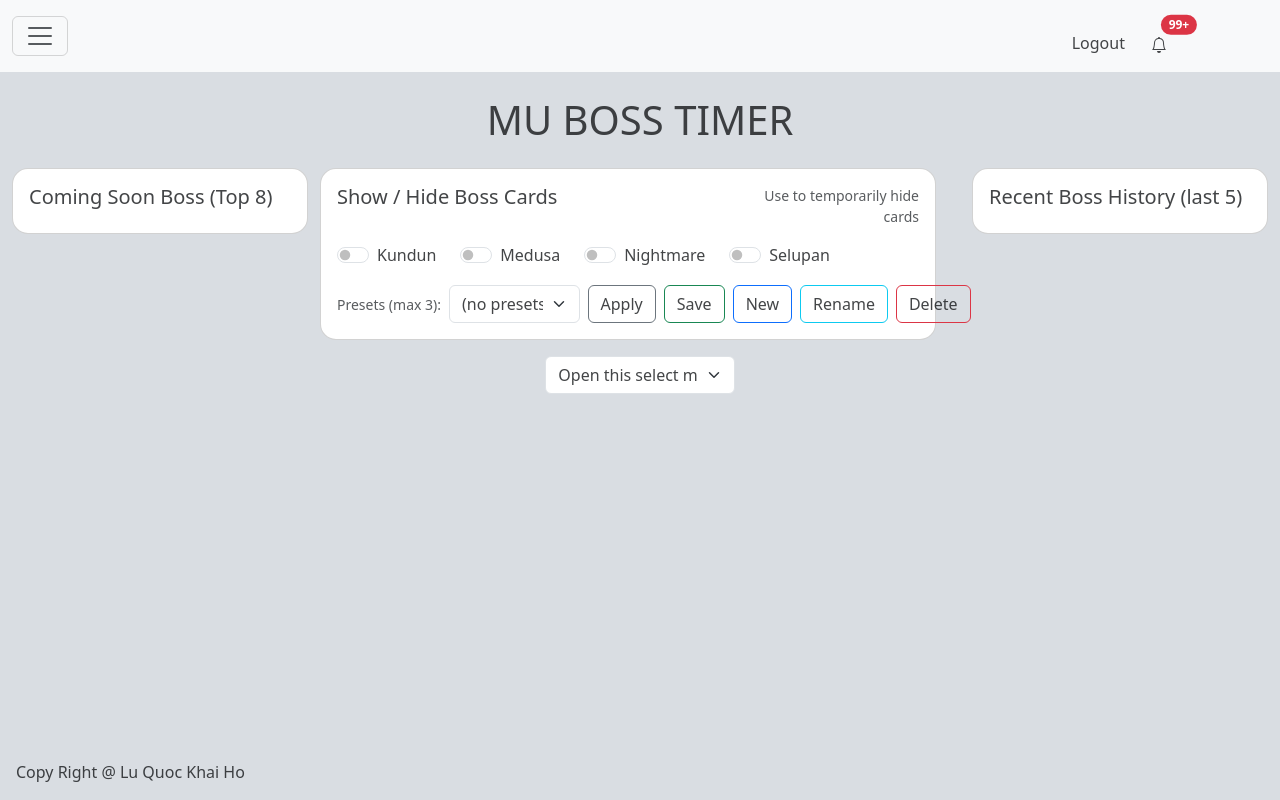
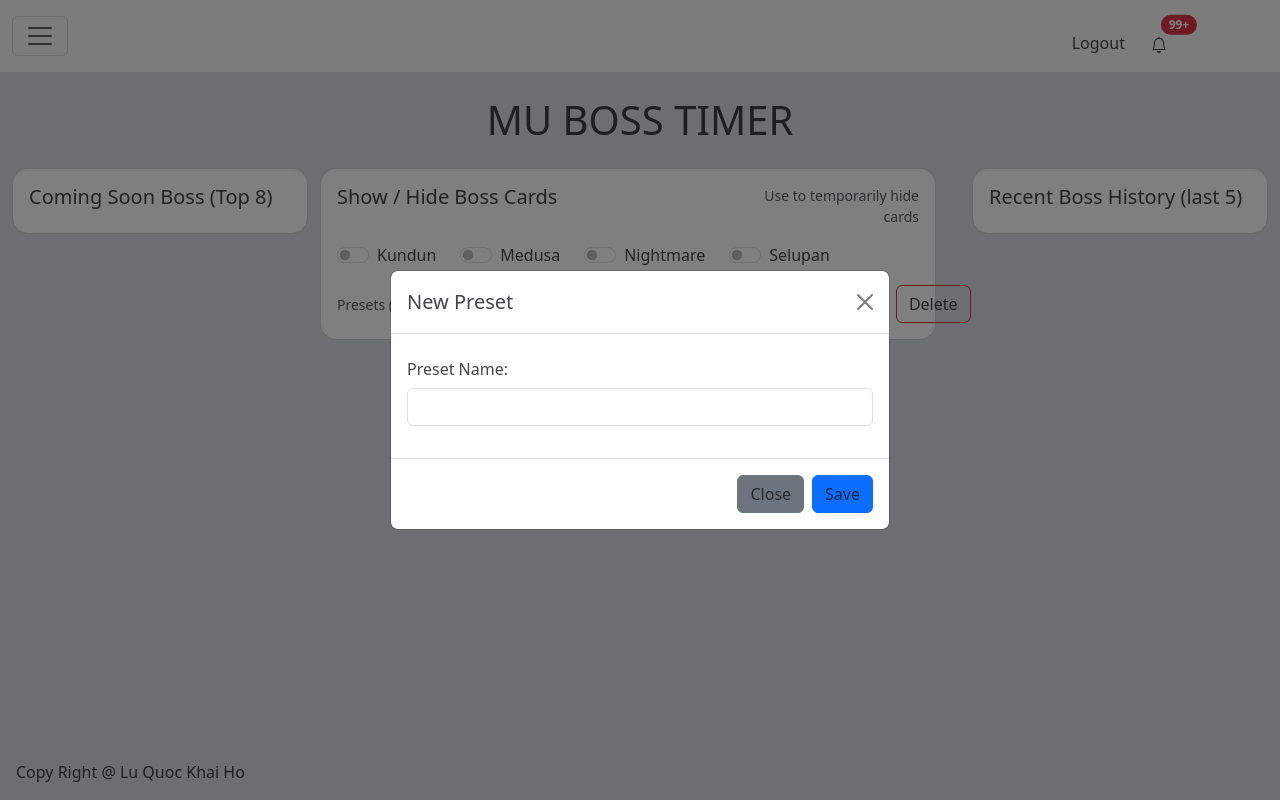
Before and after one commit to holuquockhai/gavin-mu-bosses-appearance, a React (Vite) app in the folder react-project/: page / in a window 1280 px wide. Both pictures are taken after a click on the button "New". Built offline with nearby package versions, Linux system fonts and the light colour scheme.

Commit message:
update preset elements and create upcComingBossSlice layout

```diff
--- a/react-project/index.html
+++ b/react-project/index.html
@@ -4,7 +4,7 @@
     <meta charset="UTF-8" />
     <link rel="icon" type="image/svg+xml" href="/vite.svg" />
     <meta name="viewport" content="width=device-width, initial-scale=1.0" />
-    <title>react-project</title>
+    <title>MU BOSS TIMER</title>
     <script type="module" src="src/js/main.js"></script>
   </head>
 
--- a/react-project/src/components/MainContent.jsx
+++ b/react-project/src/components/MainContent.jsx
@@ -1,10 +1,11 @@
 import React, { useState } from 'react';
 import { useSelector, useDispatch } from 'react-redux'
 import { markBossAsShowed } from '../js/bossSlice';
-import BossTimerCard from "./BossTimerCard"
+import BossTimerCard from "./BossTimerCard";
+import PresetControlForm from './PresetControlForm';
 
 
-function MainContent({}){
+function MainContent(){
     const dispatch = useDispatch();
 
     // Load bosses redux store values
@@ -51,26 +52,7 @@ function MainContent({}){
                     </div>
                     {/** #Render bosses filter checkboxes */}
 
-                    {/** Preset control */}
-                    <div className="row justify-content-center">
-                        <div className="hstack gap-2">
-                            <div className="col-5 hstack gap-2">
-                                <span className="small text-muted text-end text-end text-nowrap">Presets (max 3):</span>
-                                <select id="presetSelect" className="select form-select">
-                                    <option key={0} value="">(no presets)</option>
-                                </select>
-                            </div>
-                            <div className="col-7 hstack gap-2">
-                                <button className="btn btn-outline-secondary" id="applyPresetBtn">Apply</button>
-                                <button className="btn btn-outline-success" id="savePresetBtn">Save</button>
-                                <button className="btn btn-outline-primary" id="newPresetBtn">New</button>
-                                <button className="btn btn-outline-info" id="renamePresetBtn">Rename</button>
-                                <button type="button" className="btn btn-outline-danger" id="deletePresetBtn">Delete</button>
-                            </div>
-                        </div>
-
-                    </div>
-                    {/** #Preset control */}
+                    <PresetControlForm />
                 </div>
 
             </div>
--- /dev/null
+++ b/react-project/src/components/PresetControlForm.jsx
@@ -0,0 +1,47 @@
+import { useSelector } from "react-redux";
+import PresetModal from "./PresetModal";
+import { useState } from "react";
+
+function PresetControlForm(){
+    const presetSettings = useSelector(state => state.presetSettings.value);
+    const [presetModalState, setPresetModalState] = useState(1);
+
+    const presethandleBtnClick = (value) => {
+        setPresetModalState(value);
+    };
+
+    return (
+        <>
+            {/** Preset control */}
+            <div className="row justify-content-center">
+                <div className="hstack gap-2">
+                    <div className="col-5 hstack gap-2">
+                        <span className="small text-muted text-end text-end text-nowrap">Presets (max 3):</span>
+                        <select id="presetSelect" className="select form-select">
+                            <option key={0} value="">(no presets)</option>
+                            {presetSettings.map(
+                                (setting) => (
+                                    <option key={setting.id} value={setting.name}>{setting.name}</option>
+                                )
+                            )}
+                        </select>
+                    </div>
+
+                    <div className="col-7 hstack gap-2">
+                        <button className="btn btn-outline-secondary" id="applyPresetBtn">Apply</button>
+                        <button className="btn btn-outline-success" id="savePresetBtn">Save</button>
+                        <button className="btn btn-outline-primary" id="newPresetBtn" data-bs-toggle="modal" data-bs-target="#presetModal" onClick={(e)=>presethandleBtnClick(1)}>New</button>
+                        <button className="btn btn-outline-info" id="renamePresetBtn" data-bs-toggle="modal" data-bs-target="#presetModal" onClick={(e)=>presethandleBtnClick(2)}>Rename</button>
+                        <button type="button" className="btn btn-outline-danger" id="deletePresetBtn" data-bs-toggle="modal" data-bs-target="#presetModal" onClick={(e) => presethandleBtnClick(3)}>Delete</button>
+                    </div>
+                </div>
+
+            </div>
+            {/** #Preset control */}
+
+            <PresetModal presetModalState = {presetModalState}/>
+        </>
+    );
+};
+
+export default PresetControlForm;
--- /dev/null
+++ b/react-project/src/components/PresetModal.jsx
@@ -0,0 +1,59 @@
+import { useDispatch } from "react-redux";
+import { createPreset } from "../js/presetSlice";
+function PresetModal({presetModalState}){
+    const dispatch = useDispatch()
+
+    // Generate modal title by state number
+    const  generateModalTitle = () => {
+        switch (presetModalState){
+                case 1:
+                    return "New";
+                case 2:
+                    return "Rename";
+                case 3:
+                    return "Delete"
+            }
+    }
+
+
+    return (
+        <>
+            <div className="modal fade" id="presetModal" tabIndex="-1" aria-labelledby="newPresetModalLabel" aria-hidden="true">
+                <div className="modal-dialog modal-dialog-centered">
+                    <div className="modal-content">
+                    <div className="modal-header">
+                        <h5 className="modal-title" id="newPresetModalLabel">{generateModalTitle()} Preset</h5>
+                        <button type="button" className="btn-close" data-bs-dismiss="modal" aria-label="Close"></button>
+                    </div>
+                    <div className="modal-body">
+                        <form>
+                            <div className="mb-3">
+                                <label htmlFor="preset-name" className="col-form-label">Preset Name:</label>
+                                <input type="text" className="form-control" id="preset-name"/>
+                            </div>
+                        </form>
+                    </div>
+
+                    <div className="modal-footer">
+                        {presetModalState === 3 ? (
+                            <>
+                                <button type="button" className="btn btn-secondary" data-bs-dismiss="modal">Cancel</button>
+                                <button type="button" className="btn btn-danger">Delete</button>
+                            </>
+
+                        ) : (
+                            <>
+                                <button type="button" className="btn btn-secondary" data-bs-dismiss="modal">Close</button>
+                                <button type="button" className="btn btn-primary">Save</button>
+                            </>
+                        )}
+
+                    </div>
+                    </div>
+                </div>
+            </div>
+        </>
+    );
+}
+
+export default PresetModal;
--- /dev/null
+++ b/react-project/src/js/presetSlice.js
@@ -0,0 +1,37 @@
+import { createSlice } from "@reduxjs/toolkit";
+
+export const presetSettingSlice = createSlice({
+    name: "presetSettings",
+
+    // Innitial bosses list
+    initialState: {
+        value: [
+        {
+            id: 1,
+            name: "Setting 1",
+        },
+        {
+            id: 2,
+            name: "Setting 2",
+        },
+        {
+            id: 3,
+            name: "Setting 3",
+        },
+        {
+            id: 4,
+            name: "Setting 4",
+        },
+        ],
+    },
+    reducer: {
+        createPreset: (state, action) => {
+            state.value = [...state, {
+                id: 5,
+                name: action.payload,
+            }]
+        }
+    }
+});
+
+export const {createPreset} = presetSettingSlice.actions;
--- a/react-project/src/main.jsx
+++ b/react-project/src/main.jsx
@@ -7,6 +7,7 @@ import App from './App.jsx'
 import { bossesSlice } from './js/bossSlice.js'
 import { channelSlice } from './js/channelSlice.js'
 import { timerHourSlice, timerminuteSlice } from './js/timerSlice.js'
+import { presetSettingSlice } from './js/presetSlice.js'
 
 
 const store = configureStore({
@@ -14,7 +15,8 @@ const store = configureStore({
      bosses: bossesSlice.reducer,
      channels: channelSlice.reducer,
      timerHours: timerHourSlice.reducer,
-     timerMinutes: timerminuteSlice.reducer
+     timerMinutes: timerminuteSlice.reducer,
+     presetSettings: presetSettingSlice.reducer,
   },
 })
 
```
Also changed, not shown: react-project/src/js/upCommingBossSlice.js (added, +15 -0 lines).
